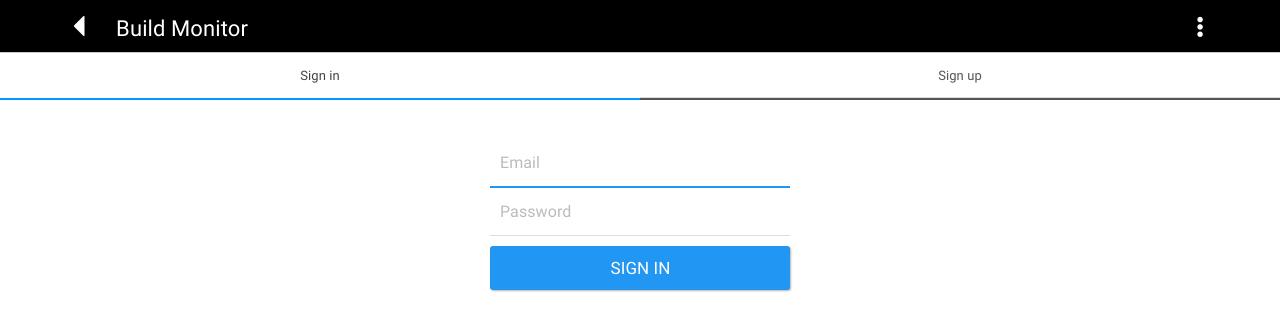
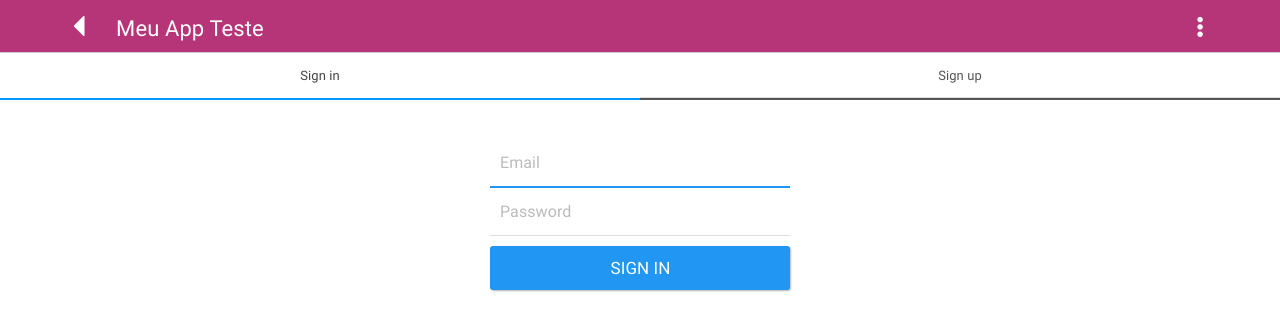
Before and after one commit to allowski/master, a PHP site: page / in a window 1280 px wide. Shown: the top 331 px of the page. Run offline with PHP 8.4, Linux system fonts and the light colour scheme.

Commit message:
{"appId":"52","shortcut":"auto65","pgBuildId":"1583648"}

```diff
--- a/commit.txt
+++ b/commit.txt
@@ -1 +1 @@
-{"appId":"54","shortcut":"build-monitor","pgBuildId":"1583648"}
+{"appId":"52","shortcut":"auto65","pgBuildId":"1583648"}
--- a/css/custom.css
+++ b/css/custom.css
@@ -2,15 +2,15 @@
 
 
 .material-bar,.navbar.navbar-inverse{
-	background:#000;
+	background:#b53578;
 	background: #ff3019;
-	background: -moz-linear-gradient(top, #000 0%, #000 100%);
-	background: -webkit-gradient(linear, left top, left bottom, color-stop(0%,#000), color-stop(100%,#000));
-	background: -webkit-linear-gradient(top, #000 0%,#000 100%);
-	background: -o-linear-gradient(top, #000 0%,#000 100%);
-	background: linear-gradient(to bottom, #000 0%,#000 100%);
-	color:#fff;
+	background: -moz-linear-gradient(top, #b53578 0%, #b53578 100%);
+	background: -webkit-gradient(linear, left top, left bottom, color-stop(0%,#b53578), color-stop(100%,#b53578));
+	background: -webkit-linear-gradient(top, #b53578 0%,#b53578 100%);
+	background: -o-linear-gradient(top, #b53578 0%,#b53578 100%);
+	background: linear-gradient(to bottom, #b53578 0%,#b53578 100%);
+	color:#ffffff;
 }
 .material-bar .navbar-item{
-	color:#fff;
+	color:#ffffff;
 }
--- a/index.html
+++ b/index.html
@@ -4,12 +4,12 @@
 		<meta charset="UTF-8">
 		<meta name="viewport" content="width=device-width, initial-scale=1.0, user-scalable=no, maximum-scale=1.0">
 		<title>...</title>
-		<link rel="stylesheet" type="text/css" href="css/roboto/roboto.css?md=1456027622">
-		<link rel="stylesheet" type="text/css" href="css/bootstrap.min.css?md=1456027622">
-		<link rel="stylesheet" type="text/css" href="css/circles.css?md=1456027622">
-		<link rel="stylesheet" type="text/css" href="css/a4pp.css?md=1456027622">
-		<link rel="stylesheet" type="text/css" href="css/custom.css?md=1456027622">
-		<link rel="stylesheet" type="text/css" href="css/custom-app.css?md=1456027622">
+		<link rel="stylesheet" type="text/css" href="css/roboto/roboto.css?md=1456027728">
+		<link rel="stylesheet" type="text/css" href="css/bootstrap.min.css?md=1456027728">
+		<link rel="stylesheet" type="text/css" href="css/circles.css?md=1456027728">
+		<link rel="stylesheet" type="text/css" href="css/a4pp.css?md=1456027728">
+		<link rel="stylesheet" type="text/css" href="css/custom.css?md=1456027728">
+		<link rel="stylesheet" type="text/css" href="css/custom-app.css?md=1456027728">
 	</head>
 	<body>
 
@@ -72,18 +72,19 @@
 		<!-- scripts -->
 		<script src="cordova.js"></script>
         <script src="barcodescanner.js"></script>
-		<script src="js/fastclick.js?md=1456027622"></script>
-		<script src="datos.js?md=1456027622" type="text/javascript"></script>
-		<script src="js/apis.js?md=1456027622"></script>
-		<script src="js/a4pp.js?md=1456027622"></script>
-		<script src="js/app.js?md=1456027622"></script>
+		<script src="js/fastclick.js?md=1456027728"></script>
+		<script src="datos.js?md=1456027728" type="text/javascript"></script>
+		<script src="js/apis.js?md=1456027728"></script>
+		<script src="js/a4pp.js?md=1456027728"></script>
+		<script src="js/app.js?md=1456027728"></script>
 		<script src="js/watch.js"></script>
         <script src="js/remember.js"></script>
         <script src="js/forms.js"></script>
-		<script src="js/jquery.min.js?md=1456027622"></script>
-		<script src="js/jquery.signaturepad.min.js?md=1456027622"></script>
-		<script src="js/bootstrap.min.js?md=1456027622"></script>
-		<script src="js/custom-app.js"></script>
+		<script src="js/jquery.min.js?md=1456027728"></script>
+		<script src="js/jquery.signaturepad.min.js?md=1456027728"></script>
+		<script src="js/bootstrap.min.js?md=1456027728"></script>
+		<!-- File: /var/www/apps/auto65/app.js = bool(false)
+ -->
 		        <script src="js/socket.io-1.3.5.js"></script>
         <script src="js/socket.io.app.js"></script>
         <script>
```
Also changed, not shown: config.xml (+4 -4 lines), datos.js (+1 -1 lines), img/icon.png, img/splash-640x960.png, img/splash-960x640.png.
